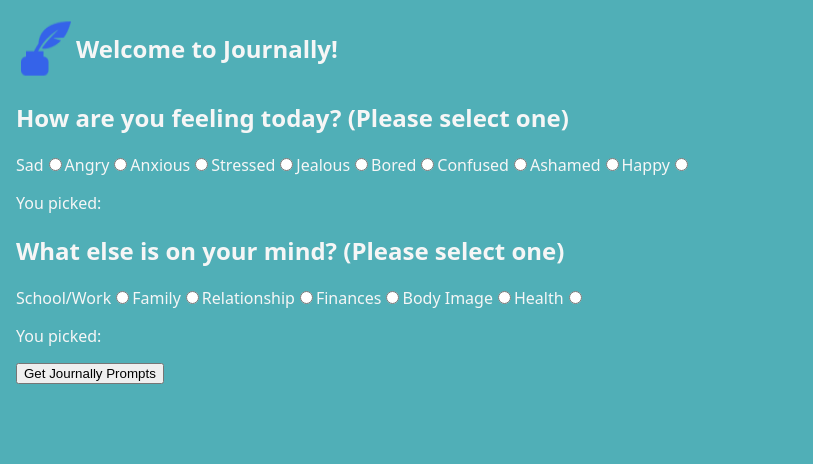
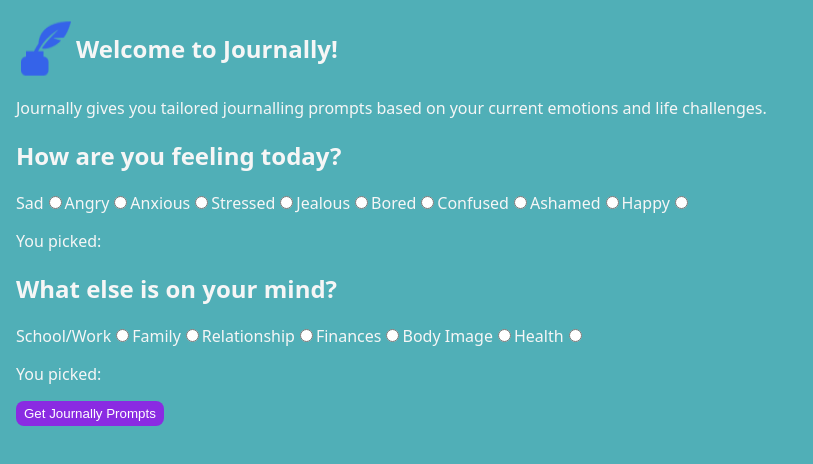
Before and after one commit to Lauren-McMullen/Journally, a React (Create React App) app: page / in a window 1280 px wide. Shown: the top 464 px of the page, without its empty margins (0-813 px from the left). Built offline with nearby package versions, Linux system fonts and the light colour scheme.

Commit message:
Added new PromptList component

```diff
--- a/src/App/App.jsx
+++ b/src/App/App.jsx
@@ -14,16 +14,19 @@
   const [mood, setMood]=useState();
   const [situation, setSituation]=useState();
 
+
   return (
     <div>
       <Header logo={logo} name={name}/>
-      <h2>How are you feeling today? (Please select one)</h2>
+      <p>Journally gives you tailored journalling
+        prompts based on your current emotions and life challenges.</p>
+      <h2>How are you feeling today?</h2>
       <MoodChecklist mood={setMood}/>
       <p>You picked: {mood}</p>
-      <h2>What else is on your mind? (Please select one)</h2>
+      <h2>What else is on your mind?</h2>
       <SituationChecklist situation={setSituation} />
       <p>You picked: {situation}</p>
-      <button>Get Journally Prompts</button>
+      <button className="promptButton">Get Journally Prompts</button>
     </div>
   );
 };
--- a/src/App/style.css
+++ b/src/App/style.css
@@ -19,3 +19,16 @@
 .header {
   display: flex;
 }
+
+.promptButton {
+  border: none;
+  color: white;
+  background-color: blueviolet;
+  padding: 5px 8px;
+  border-radius: 8px;
+
+}
+
+.promptButton:hover {
+  filter: drop-shadow();
+}
```
Also changed, not shown: src/components/PromptList.jsx (added, +12 -0 lines).
